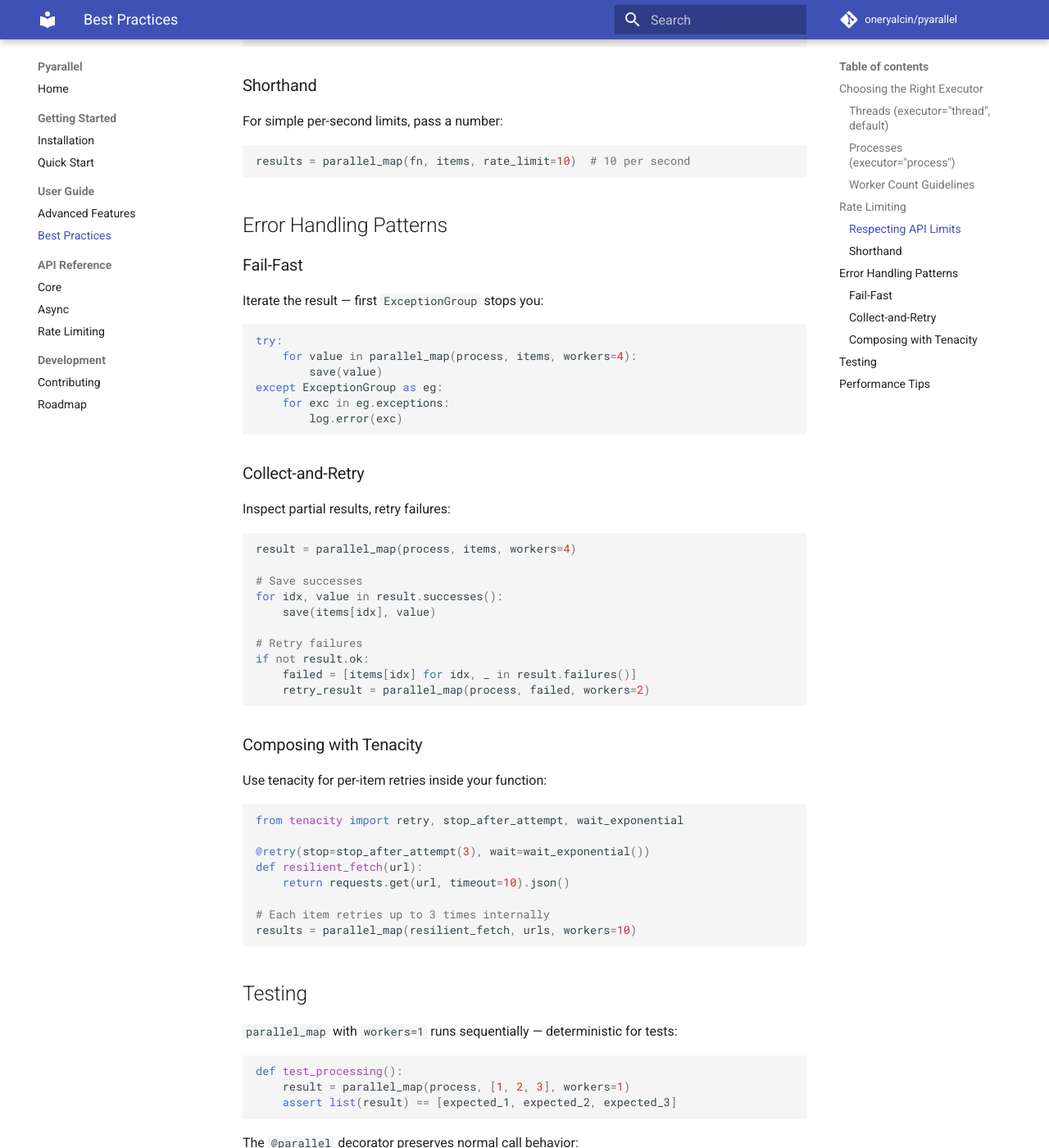
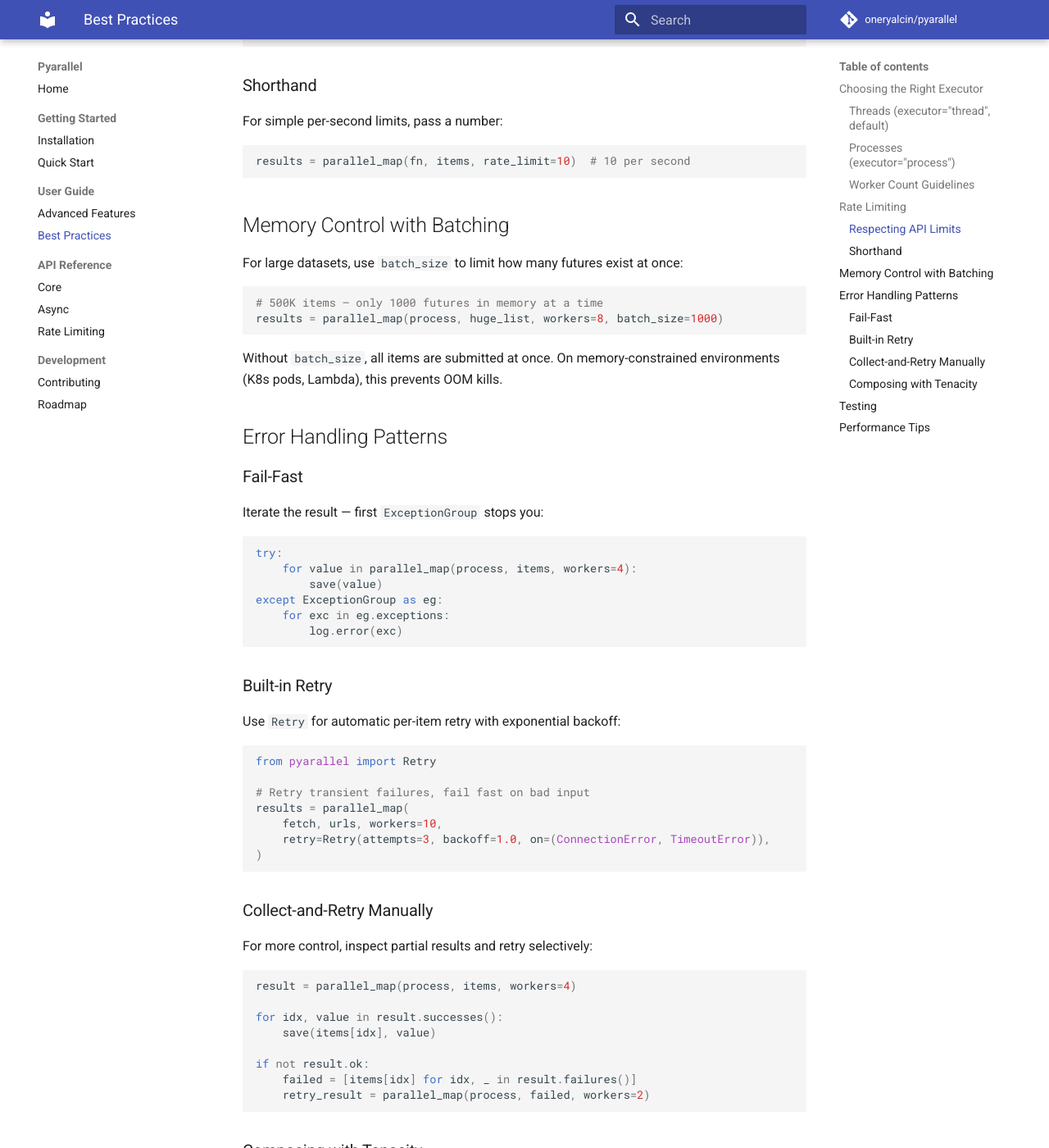
Before and after one commit to oneryalcin/pyarallel, an MkDocs documentation site: the page built from docs/user-guide/best-practices.md, in a window 1280 px wide and 1400 px high, scrolled down 1456 px. Shown: the whole window at 82% size. Built offline with MkDocs 1.6.1 and Material for MkDocs 9.7.7, drawn with Linux system fonts in a browser that asks for light colours; comment, search, counter and statistics services are not loaded; some of the changed text lies outside the part shown.

Commit message:
Add Retry and batch_size to all doc pages
- quickstart: new Retry and Batching sections
- async API reference: added batch_size and retry to parameter table
- advanced-features: new Retry and Batching sections with examples
- best-practices: built-in Retry section, batch_size for memory control
- roadmap: fix "linear backoff" → "exponential backoff"

https://claude.ai/code/session_01RHTs4at74CA2wwTTQWQo52

````diff
--- a/docs/user-guide/best-practices.md
+++ b/docs/user-guide/best-practices.md
@@ -69,6 +69,17 @@ For simple per-second limits, pass a number:
 results = parallel_map(fn, items, rate_limit=10)  # 10 per second
 ```
 
+## Memory Control with Batching
+
+For large datasets, use `batch_size` to limit how many futures exist at once:
+
+```python
+# 500K items — only 1000 futures in memory at a time
+results = parallel_map(process, huge_list, workers=8, batch_size=1000)
+```
+
+Without `batch_size`, all items are submitted at once. On memory-constrained environments (K8s pods, Lambda), this prevents OOM kills.
+
 ## Error Handling Patterns
 
 ### Fail-Fast
@@ -84,18 +95,30 @@ except ExceptionGroup as eg:
         log.error(exc)
 ```
 
-### Collect-and-Retry
+### Built-in Retry
 
-Inspect partial results, retry failures:
+Use `Retry` for automatic per-item retry with exponential backoff:
+
+```python
+from pyarallel import Retry
+
+# Retry transient failures, fail fast on bad input
+results = parallel_map(
+    fetch, urls, workers=10,
+    retry=Retry(attempts=3, backoff=1.0, on=(ConnectionError, TimeoutError)),
+)
+```
+
+### Collect-and-Retry Manually
+
+For more control, inspect partial results and retry selectively:
 
 ```python
 result = parallel_map(process, items, workers=4)
 
-# Save successes
 for idx, value in result.successes():
     save(items[idx], value)
 
-# Retry failures
 if not result.ok:
     failed = [items[idx] for idx, _ in result.failures()]
     retry_result = parallel_map(process, failed, workers=2)
@@ -103,7 +126,7 @@ if not result.ok:
 
 ### Composing with Tenacity
 
-Use tenacity for per-item retries inside your function:
+For complex retry strategies (circuit breakers, custom stop conditions), use tenacity inside your function:
 
 ```python
 from tenacity import retry, stop_after_attempt, wait_exponential
@@ -112,7 +135,6 @@ from tenacity import retry, stop_after_attempt, wait_exponential
 def resilient_fetch(url):
     return requests.get(url, timeout=10).json()
 
-# Each item retries up to 3 times internally
 results = parallel_map(resilient_fetch, urls, workers=10)
 ```
 
````
Also changed, not shown: docs/api-reference/async.md (+4 -0 lines), docs/development/roadmap.md (+1 -1 lines), docs/getting-started/quickstart.md (+25 -0 lines), docs/user-guide/advanced-features.md (+31 -1 lines).
